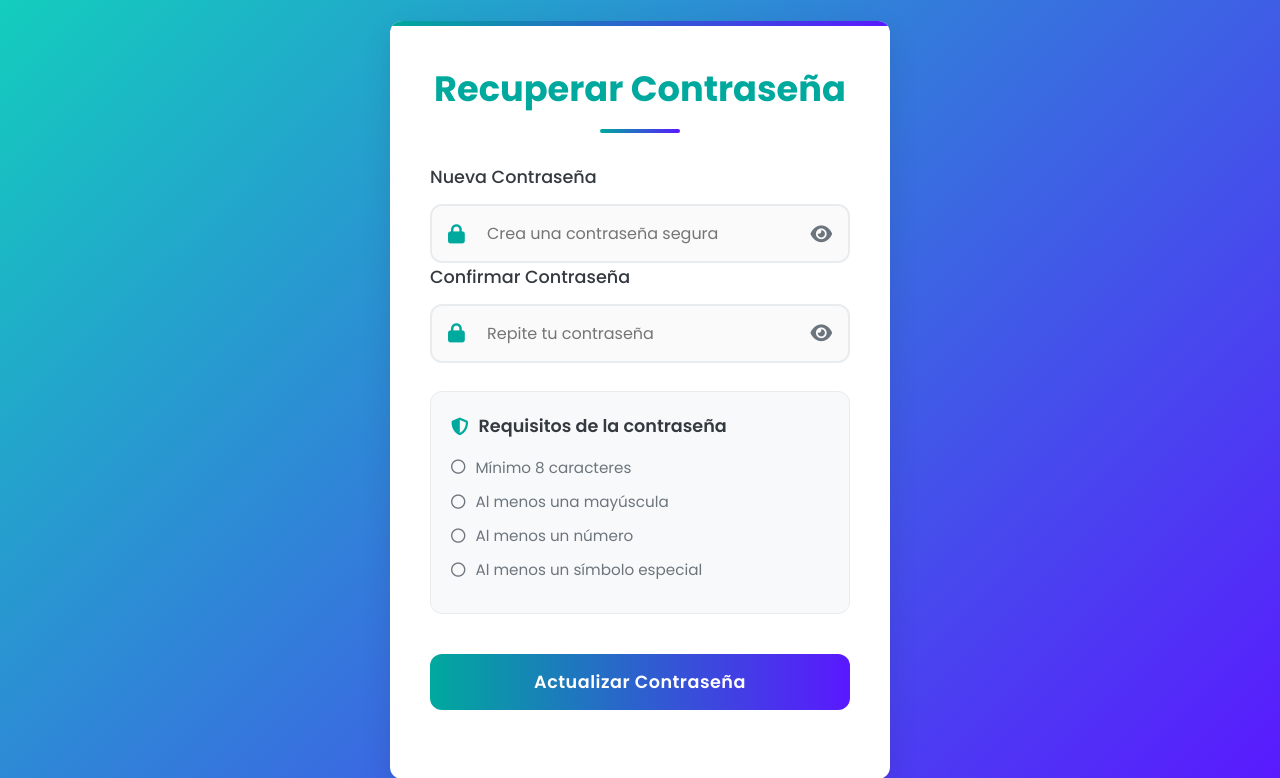
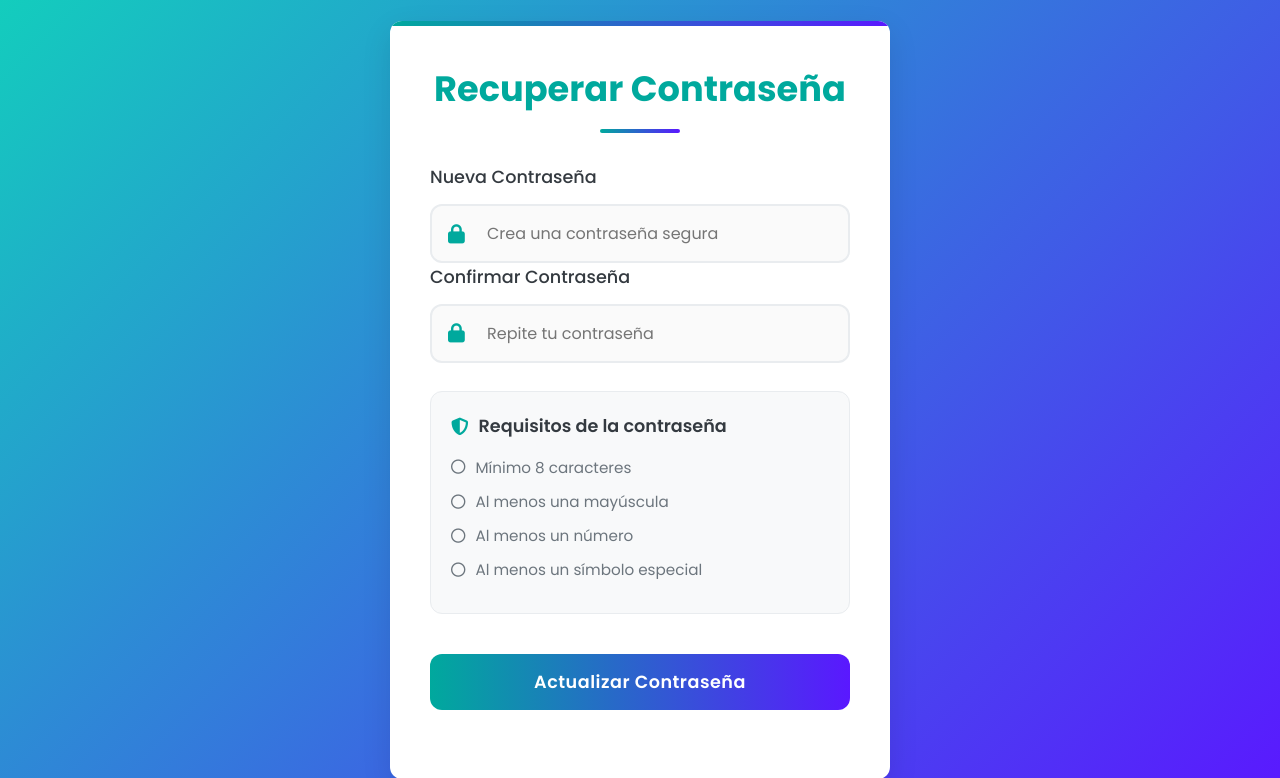
Before and after one commit to AR-0701/SmilineMVC, a PHP site: page /vistas/Resetear.view.php in a window 1280 px wide. Shown: the top 778 px of the page. Run offline with PHP 8.4, Linux system fonts and the light colour scheme.

Commit message:
RecuperarContraseña

```diff
--- a/vistas/Resetear.view.php
+++ b/vistas/Resetear.view.php
@@ -283,7 +283,7 @@ $token = $_GET['token'] ?? '';
                     <i class="fas fa-lock input-icon"></i>
                     <input type="password" class="form-control-custom" id="password" name="password"
                         placeholder="Crea una contraseña segura" required>
-                    <i class="fas fa-eye password-toggle" id="togglePassword"></i>
+
                 </div>
 
             <div class="form-group">
@@ -292,7 +292,6 @@ $token = $_GET['token'] ?? '';
                     <i class="fas fa-lock input-icon"></i>
                     <input type="password" class="form-control-custom" id="confirmPassword"
                         name="confirmPassword" placeholder="Repite tu contraseña" required>
-                    <i class="fas fa-eye password-toggle" id="toggleConfirmPassword"></i>
                 </div>
                 <div id="passwordError" class="invalid-feedback"></div>
             </div>
```
